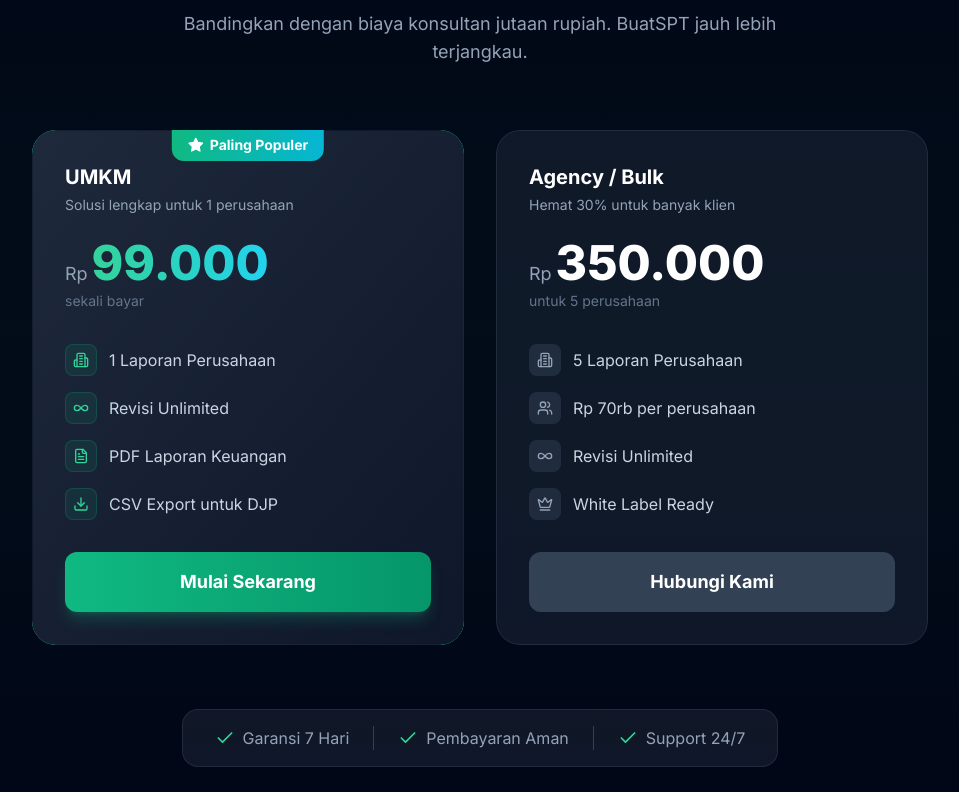
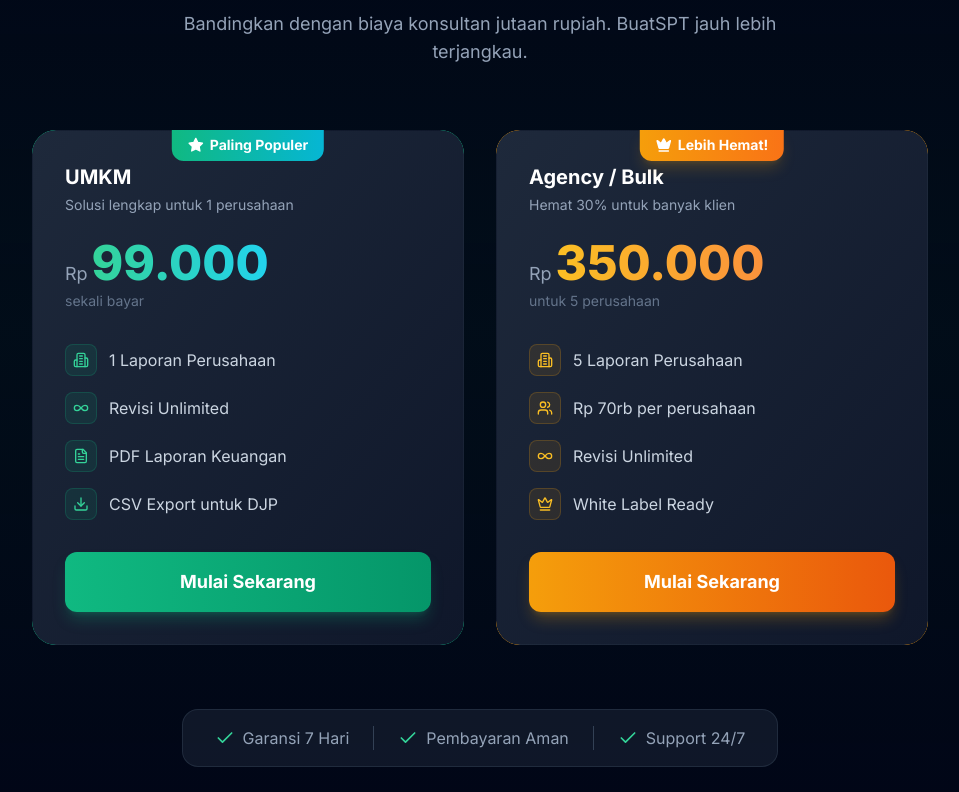
Before and after one commit to frostextreme11/SPTReportGenV1, a React (Vite) app: page / in a window 1280 px wide. Shown: the part 2408-3200 px from the top of the page, without its empty margins (160-1119 px from the left). Built offline with nearby package versions, Linux system fonts and the light colour scheme.

Commit message:
Add google search

```diff
--- /dev/null
+++ b/public/google124ba90bdc783d86.html
@@ -0,0 +1 @@
+google-site-verification: google124ba90bdc783d86.html
--- a/src/components/landing/FAQSection.jsx
+++ b/src/components/landing/FAQSection.jsx
@@ -126,7 +126,7 @@
                 </motion.div>
 
                 {/* Contact CTA */}
-                <motion.div
+                {/* <motion.div
                     initial={{ opacity: 0, y: 20 }}
                     whileInView={{ opacity: 1, y: 0 }}
                     viewport={{ once: true }}
@@ -149,7 +149,7 @@
                         </svg>
                         Chat via WhatsApp
                     </motion.a>
-                </motion.div>
+                </motion.div> */}
             </div>
         </section>
     );
--- a/src/components/landing/PricingSection.jsx
+++ b/src/components/landing/PricingSection.jsx
@@ -37,14 +37,15 @@
         priceNote: 'untuk 5 perusahaan',
         description: 'Hemat 30% untuk banyak klien',
         popular: false,
+        savings: 'Lebih Hemat!', // NEW BADGE TRIGGER
         features: [
             { icon: Building2, text: '5 Laporan Perusahaan' },
             { icon: Users, text: 'Rp 70rb per perusahaan' },
             { icon: InfinityIcon, text: 'Revisi Unlimited' },
             { icon: Crown, text: 'White Label Ready' },
         ],
-        cta: 'Hubungi Kami',
-        ctaLink: '#contact',
+        cta: 'Mulai Sekarang',
+        ctaLink: '/generator',
     },
 ];
 
@@ -63,32 +64,47 @@
             <motion.div
                 whileHover={{ scale: 1.03, y: -8 }}
                 transition={{ duration: 0.3 }}
-                className={`relative h-full rounded-3xl overflow-hidden ${plan.popular
+                className={`relative h-full rounded-3xl overflow-hidden ${plan.popular || plan.savings
                     ? 'bg-gradient-to-br from-slate-800 to-slate-900'
                     : 'bg-slate-800/50'
                     }`}
             >
-                {/* Popular Badge & Glow */}
-                {plan.popular && (
+                {/* Visual Effects (Glow & Badges) */}
+                {(plan.popular || plan.savings) && (
                     <>
                         {/* Glow Border */}
-                        <div className="absolute inset-0 rounded-3xl bg-gradient-to-r from-emerald-500 via-cyan-500 to-emerald-500 opacity-30 blur-sm" />
+                        <div className={`absolute inset-0 rounded-3xl opacity-30 blur-sm bg-gradient-to-r ${plan.savings
+                            ? 'from-amber-500 via-orange-500 to-amber-500' // Gold/Orange for Savings
+                            : 'from-emerald-500 via-cyan-500 to-emerald-500' // Green/Cyan for Popular
+                            }`} />
                         <div
-                            className="absolute -inset-0.5 rounded-3xl bg-gradient-to-r from-emerald-500 via-cyan-500 to-emerald-500 animate-pulse"
+                            className={`absolute -inset-0.5 rounded-3xl animate-pulse bg-gradient-to-r ${plan.savings
+                                ? 'from-amber-500 via-orange-500 to-amber-500'
+                                : 'from-emerald-500 via-cyan-500 to-emerald-500'
+                                }`}
                         />
 
                         {/* Badge */}
                         <div className="absolute -top-px left-1/2 -translate-x-1/2 z-20">
-                            <div className="flex items-center gap-1.5 px-4 py-1.5 bg-gradient-to-r from-emerald-500 to-cyan-500 rounded-b-xl">
-                                <Star className="w-4 h-4 text-white fill-white" />
-                                <span className="text-sm font-bold text-white">Paling Populer</span>
+                            <div className={`flex items-center gap-1.5 px-4 py-1.5 rounded-b-xl ${plan.savings
+                                ? 'bg-gradient-to-r from-amber-500 to-orange-500 shadow-lg shadow-amber-500/20'
+                                : 'bg-gradient-to-r from-emerald-500 to-cyan-500'
+                                }`}>
+                                {plan.savings ? (
+                                    <Crown className="w-4 h-4 text-white fill-white" />
+                                ) : (
+                                    <Star className="w-4 h-4 text-white fill-white" />
+                                )}
+                                <span className="text-sm font-bold text-white">
+                                    {plan.savings || 'Paling Populer'}
+                                </span>
                             </div>
                         </div>
                     </>
                 )}
 
                 {/* Card Content */}
-                <div className={`relative h-full p-8 rounded-3xl ${plan.popular
+                <div className={`relative h-full p-8 rounded-3xl ${plan.popular || plan.savings
                     ? 'bg-gradient-to-br from-slate-800 to-slate-900 border border-transparent'
                     : 'border border-slate-700/50'
                     }`}>
@@ -104,7 +120,9 @@
                             <span className="text-slate-400 text-lg">Rp</span>
                             <span className={`text-4xl lg:text-5xl font-extrabold ${plan.popular
                                 ? 'text-transparent bg-clip-text bg-gradient-to-r from-emerald-400 to-cyan-400'
-                                : 'text-white'
+                                : plan.savings
+                                    ? 'text-transparent bg-clip-text bg-gradient-to-r from-amber-400 to-orange-400'
+                                    : 'text-white'
                                 }`}>
                                 {plan.price}
                             </span>
@@ -124,9 +142,11 @@
                             >
                                 <div className={`w-8 h-8 rounded-lg ${plan.popular
                                     ? 'bg-emerald-500/10 border border-emerald-500/20'
-                                    : 'bg-slate-700/50'
+                                    : plan.savings
+                                        ? 'bg-amber-500/10 border border-amber-500/20'
+                                        : 'bg-slate-700/50'
                                     } flex items-center justify-center`}>
-                                    <feature.icon className={`w-4 h-4 ${plan.popular ? 'text-emerald-400' : 'text-slate-400'
+                                    <feature.icon className={`w-4 h-4 ${plan.popular ? 'text-emerald-400' : plan.savings ? 'text-amber-400' : 'text-slate-400'
                                         }`} />
                                 </div>
                                 <span className="text-slate-300">{feature.text}</span>
@@ -141,7 +161,9 @@
                             whileTap={{ scale: 0.98 }}
                             className={`w-full py-4 rounded-xl font-bold text-lg transition-all duration-300 ${plan.popular
                                 ? 'bg-gradient-to-r from-emerald-500 to-emerald-600 text-white shadow-lg shadow-emerald-500/25 hover:shadow-emerald-500/40'
-                                : 'bg-slate-700 text-white hover:bg-slate-600'
+                                : plan.savings
+                                    ? 'bg-gradient-to-r from-amber-500 to-orange-600 text-white shadow-lg shadow-amber-500/25 hover:shadow-amber-500/40'
+                                    : 'bg-slate-700 text-white hover:bg-slate-600'
                                 }`}
                         >
                             {plan.cta}
```
Also changed, not shown: 2 other files (tests, documents, lock files or other folders).
